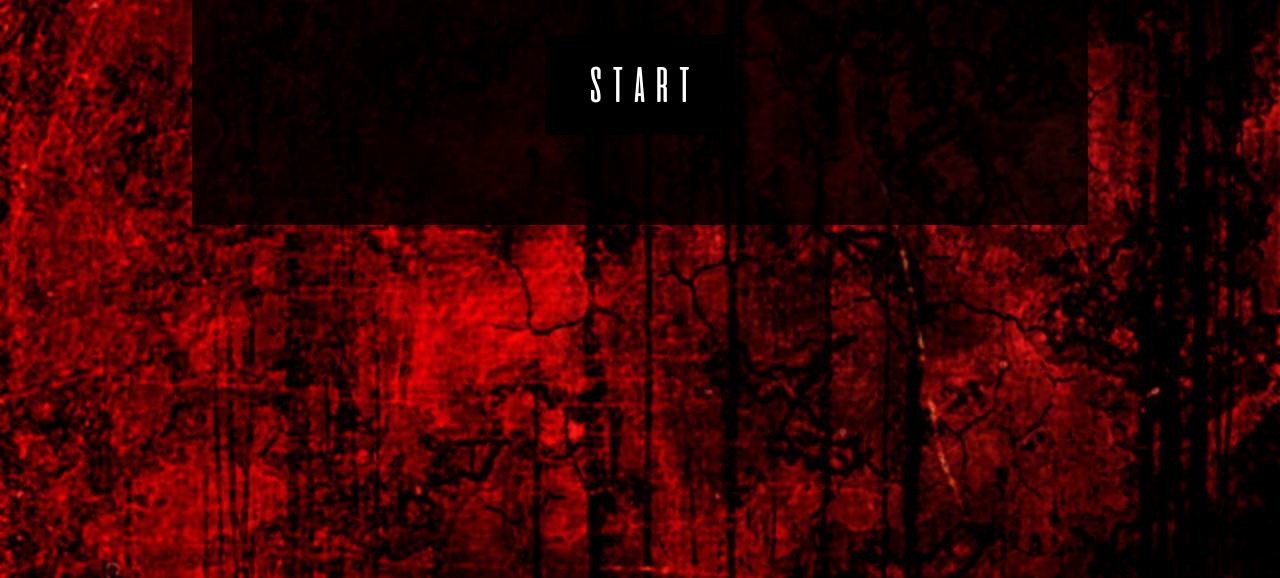
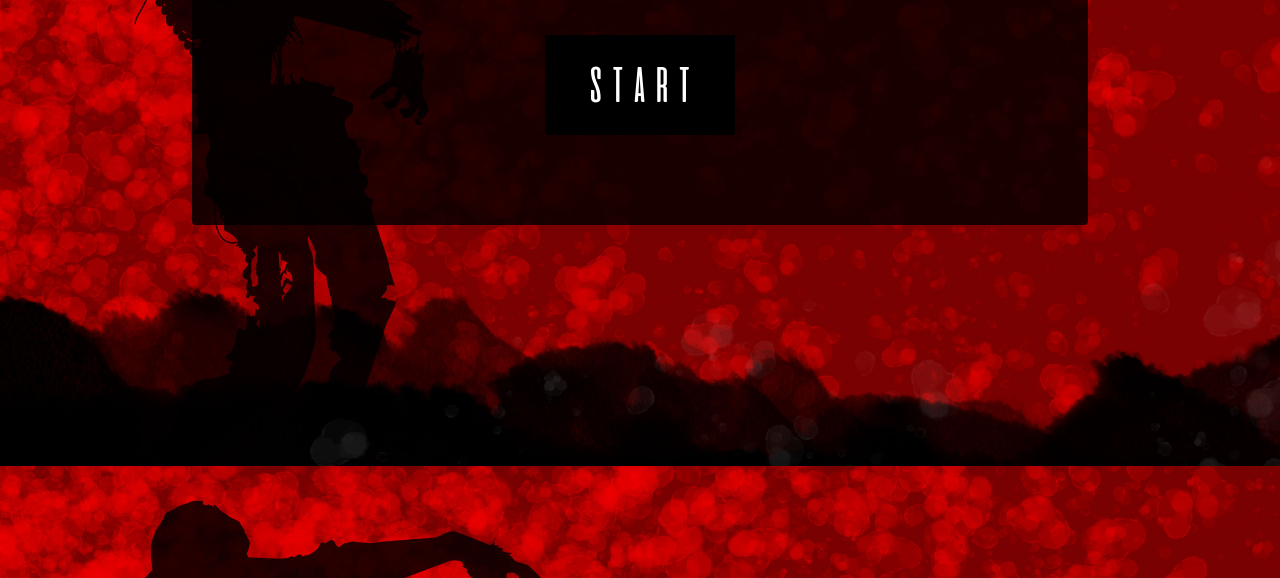
Before and after one commit to MichelleW31/JavascriptLab, a plain HTML site: page index.html in a window 1280 px wide. Shown: the part 222-800 px from the top of the page. Drawn offline with Linux system fonts and the light colour scheme.

Commit message:
Changed background

```diff
--- a/css/stylesheet.css
+++ b/css/stylesheet.css
@@ -19,7 +19,7 @@
 
 
 body{
-    background-image:url("../images/blood.gif");
+    background-image:url("../images/zombie.jpg");
     background-size:cover;
 }
 
```
Also changed, not shown: images/zombie.jpg (added).
